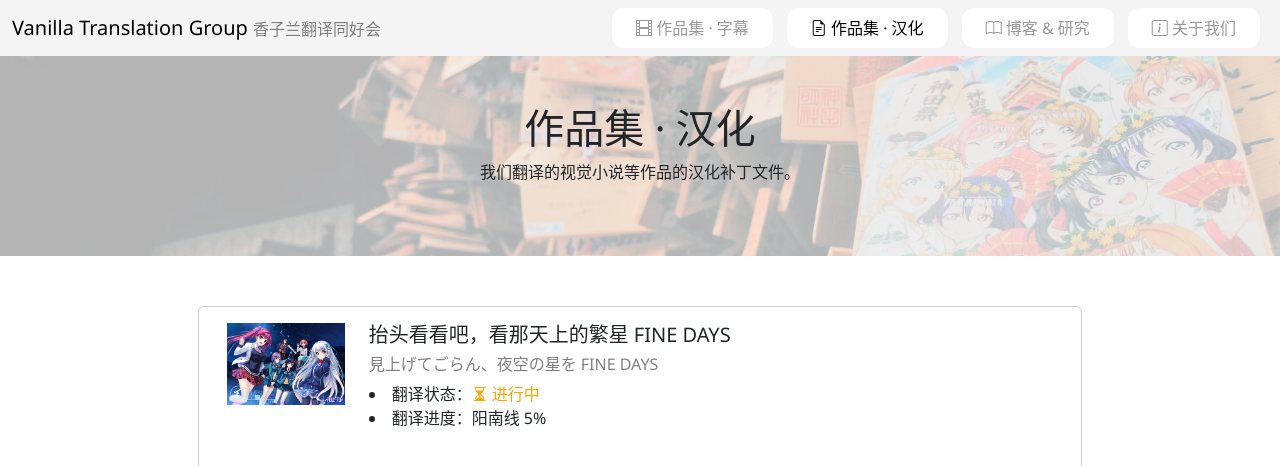
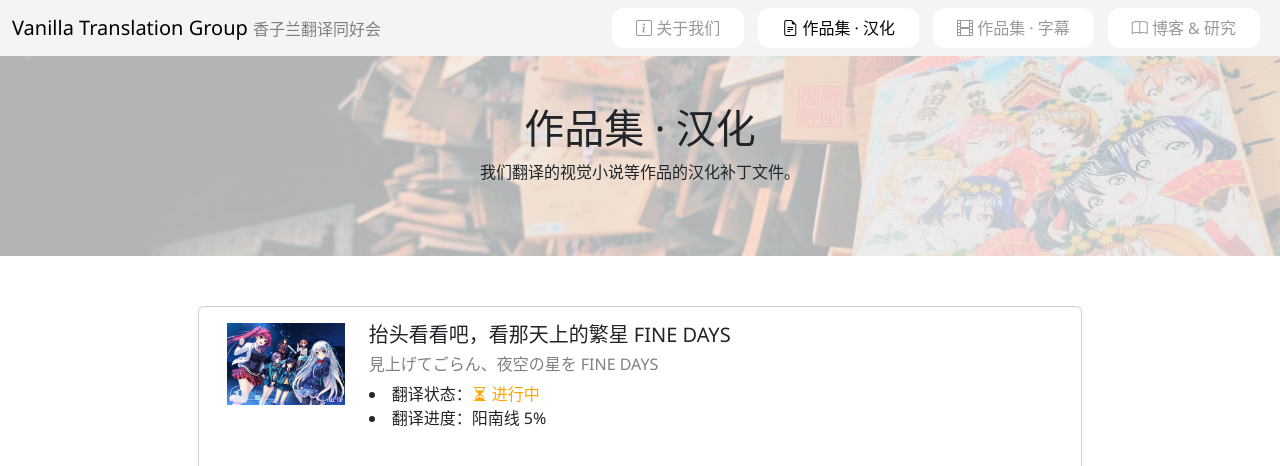
Before and after one commit to vanilla-translation-group/vanilla-translation-group.github.io, a plain HTML site: page chs/index.html in a window 1280 px wide. Shown: the top 466 px of the page. Drawn offline with nearby package versions, Linux system fonts and the light colour scheme.

```diff
--- a/render.js
+++ b/render.js
@@ -151,17 +151,16 @@
             <div class="collapse navbar-collapse" id="navbar_content">
                 <ul class="navbar-nav">
                     <li class="nav-item">
-                        <a class="nav-link${current_page==="sub"?" active":""}" href="../sub/"><i class="bi bi-film"></i> 作品集 ·
-                            字幕</a>
+                        <a class="nav-link${current_page==="about"?" active":""}" href="../about/"><i class="bi bi-info-square"></i> 关于我们</a>
                     </li>
                     <li class="nav-item">
                         <a class="nav-link${current_page==="chs"?" active":""}" href="../chs/"><i class="bi bi-file-earmark-text"></i> 作品集 · 汉化</a>
                     </li>
                     <li class="nav-item">
-                        <a class="nav-link${current_page==="blog"?" active":""}" href="../blog/"><i class="bi bi-book"></i> 博客 & 研究</a>
+                        <a class="nav-link${current_page==="sub"?" active":""}" href="../sub/"><i class="bi bi-film"></i> 作品集 · 字幕</a>
                     </li>
                     <li class="nav-item">
-                        <a class="nav-link${current_page==="about"?" active":""}" href="../about/"><i class="bi bi-info-square"></i> 关于我们</a>
+                        <a class="nav-link${current_page==="blog"?" active":""}" href="../blog/"><i class="bi bi-book"></i> 博客 & 研究</a>
                     </li>
                 </ul>
             </div>
@@ -230,8 +229,13 @@
     </div>
 </div>
 <div class="container" id="page_content">
-    <h2>相关链接</h2>
-    <p><a href="https://github.com/vanilla-translation-group" target="_blank">GitHub</a></p>
+    <h2>成员列表</h2>
+    <ul>
+        <li>Misaka13514 / 欠陥電気（翻译、测试、修图）</li>
+        <li>baiyuanneko / 柏园猫（网页开发）</li>
+        <li>scientificworld（翻译、程序）</li>
+        <li>杏乃夏未（翻译、特效字幕）</li>
+    </ul>
     <div style="margin-top: 80px;"></div>
     <hr />
     ${bottom_template}
```
Also changed, not shown: index.html (+1 -1 lines).
